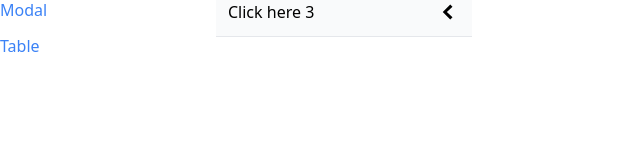
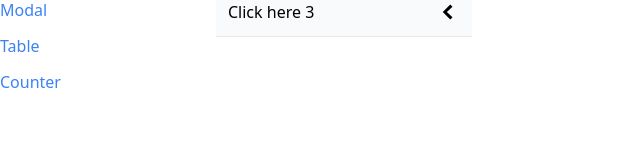
Before and after one commit to GReaper-DEV/reactjs-components, a React (Create React App) app: page /accordion in a window 1280 px wide. Shown: the part 126-286 px from the top of the page, without its empty margins (0-640 px from the left). Built offline with nearby package versions, Linux system fonts and the light colour scheme.

Commit message:
Added counter page.

```diff
--- a/src/components/Sidebar.js
+++ b/src/components/Sidebar.js
@@ -7,6 +7,7 @@ function Sidebar() {
         {label: 'Buttons', path:'/buttons'},
         {label: 'Modal', path:'/modal'},
         {label: 'Table', path:'/table'},
+        {label: 'Counter', path:'/counter'},
     ];
 
 
```
